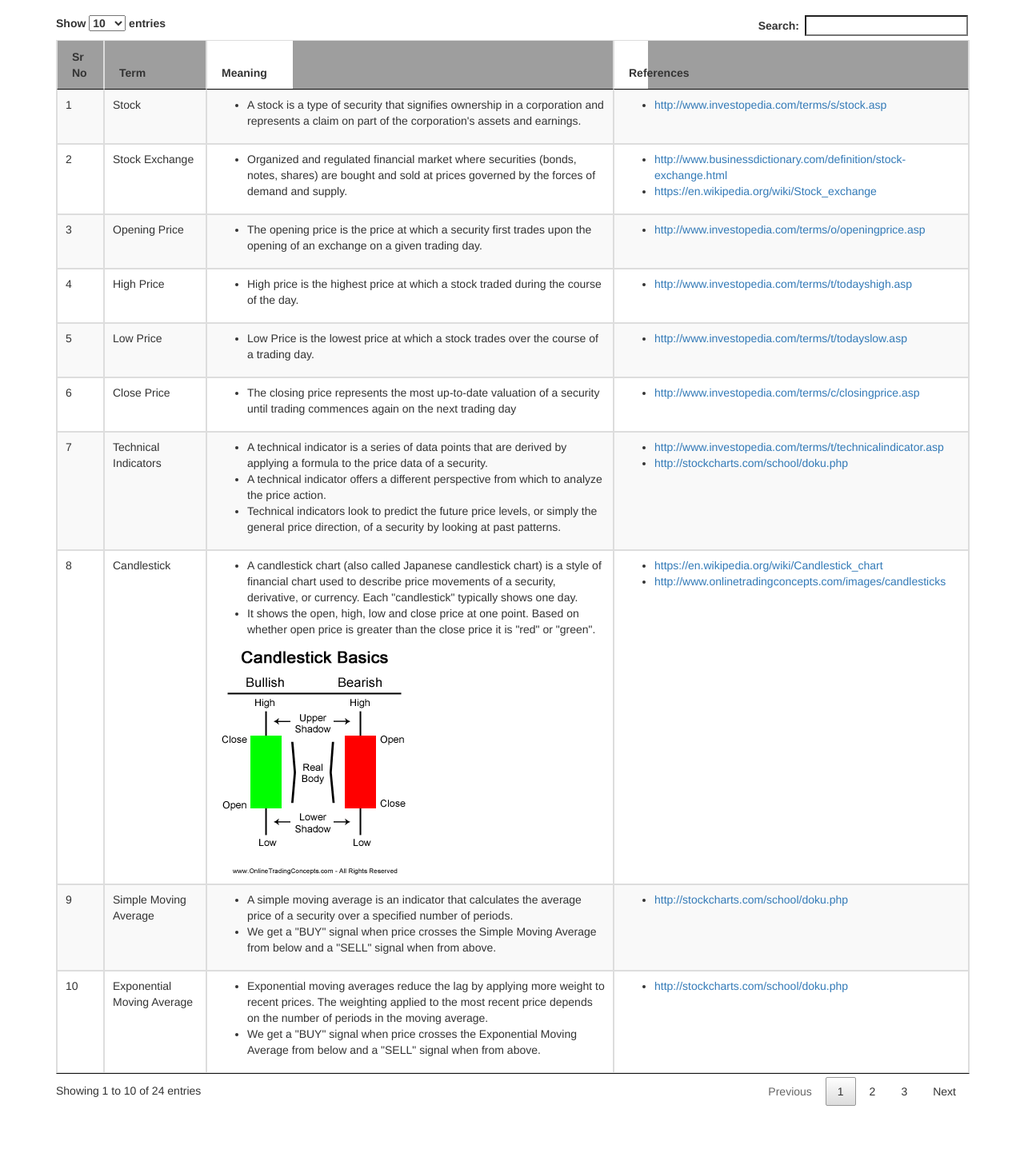
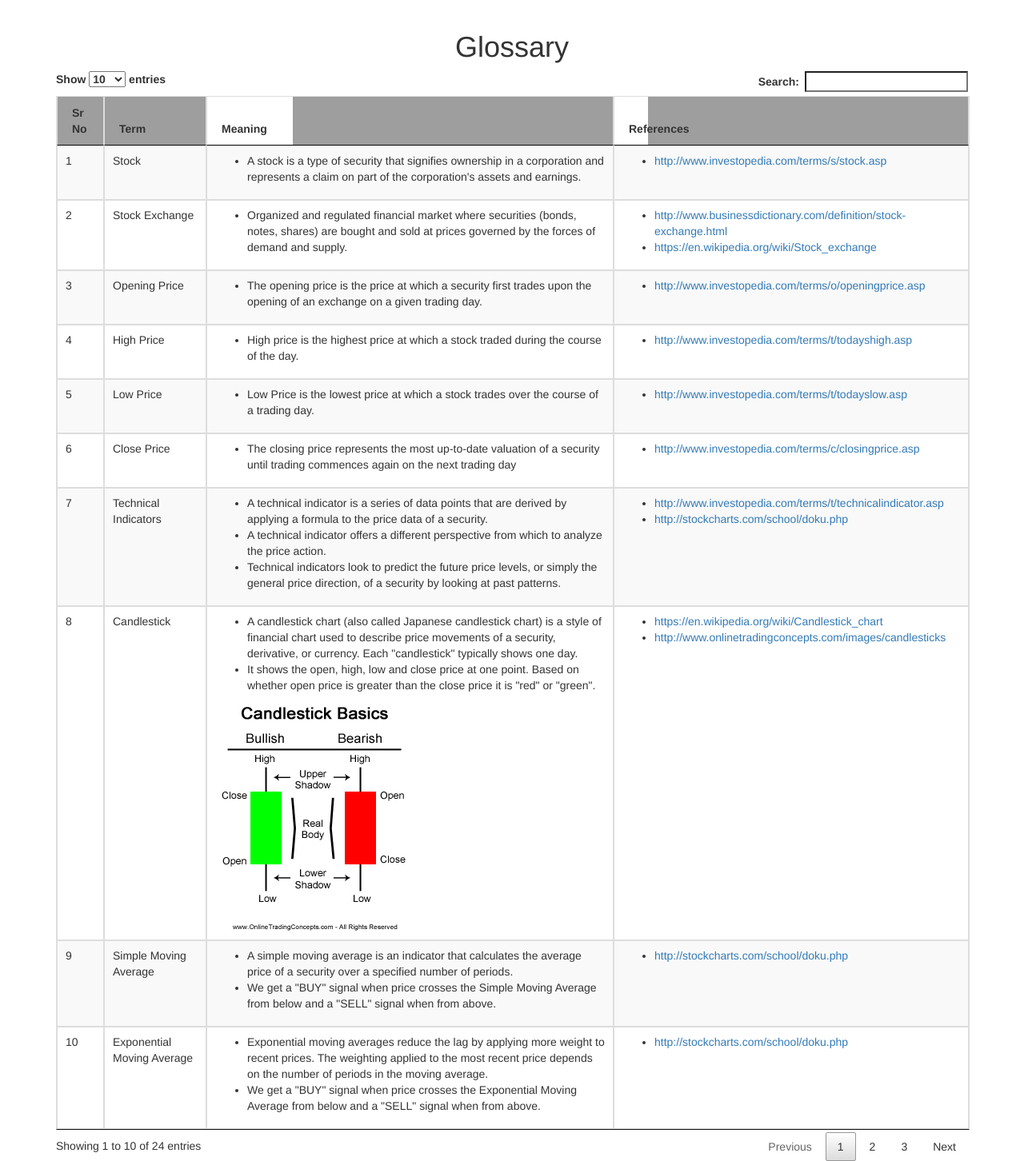
Before and after one commit to Pks1828/capstone_project, a Django app: page /glossary/ in a window 1280 px wide. Shown: the part 51-1503 px from the top of the page at 80% size. Before the commit the page ends 1434 px from the top, so only its background shows below. Run offline with Django 3.2, Linux system fonts and the light colour scheme; some libraries are stand-ins or nearby versions; grey boxes are pictures that could not be loaded.

Commit message:
Updated glossary and includes

```diff
--- a/StockAnalysis/templates/StockAnalysis/glossary.html
+++ b/StockAnalysis/templates/StockAnalysis/glossary.html
@@ -12,6 +12,9 @@
 {% endblock %}
 {% block content %}
     {% load static %}
+    <div align="center">
+        <h1>Glossary</h1>
+    </div>
     <table class="table table-bordered table-striped" id="glossary_table">
         <thead>
         <tr>
--- a/StockAnalysis/templates/StockAnalysis/includes.html
+++ b/StockAnalysis/templates/StockAnalysis/includes.html
@@ -1,10 +1,7 @@
 {% load static %}
-{#<script src="{% static "js/jQuery.min.js" %}"></script>#}
-<script   src="https://code.jquery.com/jquery-2.2.4.min.js"   integrity="sha256-BbhdlvQf/xTY9gja0Dq3HiwQF8LaCRTXxZKRutelT44="   crossorigin="anonymous"></script>
+<script src="{% static "js/jQuery.min.js" %}"></script>
 <script src="{% static "js/bootstrap.min.js" %}"></script>
-<script src="{% static "js/bootstrap-slider.min.js" %}"></script>
 <script src="{% static "js/bootstrap-select.min.js" %}"></script>
 <link rel="stylesheet" href="{% static "css/bootstrap.min.css" %}"/>
 <link rel="stylesheet" href="{% static "css/bootstrap-select.min.css" %}"/>
-<link rel="stylesheet" href="{% static "css/bootstrap-slider.min.css" %}"/>
 <link rel="stylesheet" href="{% static "css/style.css" %}"/>
```
